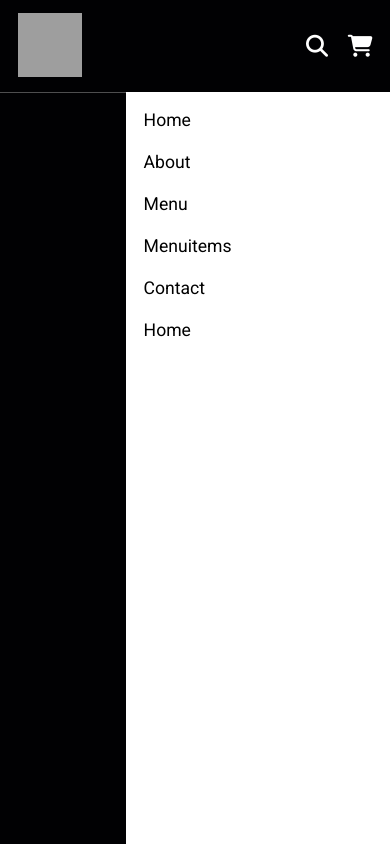
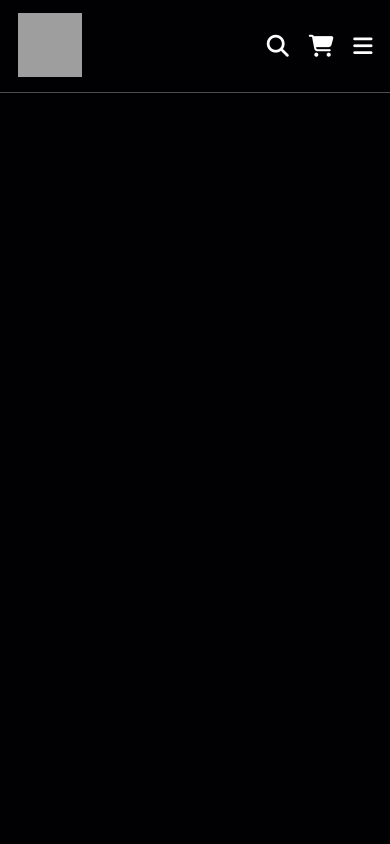
Before and after one commit to FATEMEHAG79/Maktab105_DjangoCafe_Group1, a Django app: template templates/index.html in a window 390 px wide. Run offline with Django 5.2, Linux system fonts and the light colour scheme; the template is opened without the code that fills it, so the values that code supplies are empty; parts of the project's set-up code (start-up, migrations or seed data) failed here and were passed over; grey boxes are pictures that could not be loaded.

Commit message:
link app.js to index.html activate navbar and menu button and add JavaScript functionality to toggle navbar on button click ...

```diff
--- /dev/null
+++ b/templates/app.js
@@ -0,0 +1,4 @@
+let navbar = document.querySelector('.navbar');
+document.querySelector('#menu-btn').onclick = () => {
+    navbar.classList.toggle('active');
+}
--- a/templates/index.html
+++ b/templates/index.html
@@ -39,5 +39,7 @@
         <!-- end deploy cart items here -->
     </header>
     <!-- end of header section -->
+<!-- custom js file link -->
+<script src="app.js"></script>
 </body>
 </html>
--- a/templates/style.css
+++ b/templates/style.css
@@ -133,12 +133,20 @@ body {
 
 @media (max-width:991px){
 
+    #menu-btn{
+        display: inline-block;
+    }
+
     .header .navbar{
         position: absolute;
-        top: 100%; right: 0;
+        top: 100%; right: -100%;
         background: #fff;
         width: 30rem;
         height: calc(100vh - 9.5rem);
+    }
+
+    .header .navbar.active{
+        right: 0;
     }
 
     .header .navbar a{
```
